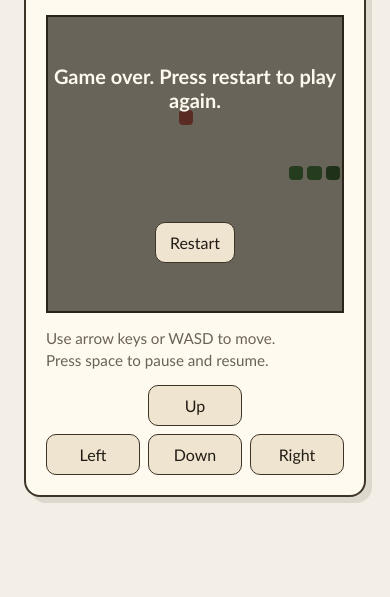
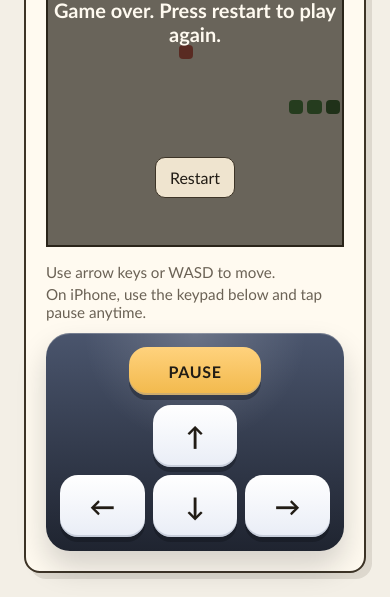
Before and after one commit to VARUN-KUMAR-NALLAMOTHU/snake-game, a plain HTML site: page index.html in a window 390 px wide. Shown: the part 258-855 px from the top of the page. Drawn offline with Linux system fonts and the light colour scheme.

Commit message:
update
fixed minor issues

```diff
--- a/index.html
+++ b/index.html
@@ -41,17 +41,40 @@
           </div>
         </div>
 
-        <div class="controls-copy">
-          <p>Use arrow keys or WASD to move.</p>
-          <p>Press space to pause and resume.</p>
-        </div>
+        <section class="keyboard" aria-label="iPhone keypad controls">
+          <div class="controls-copy keyboard__copy">
+            <p>Use arrow keys or WASD to move.</p>
+            <p>On iPhone, use the keypad below and tap pause anytime.</p>
+          </div>
 
-        <div class="controls" aria-label="Touch controls">
-          <button data-direction="up" class="control control--up" type="button">Up</button>
-          <button data-direction="left" class="control control--left" type="button">Left</button>
-          <button data-direction="down" class="control control--down" type="button">Down</button>
-          <button data-direction="right" class="control control--right" type="button">Right</button>
-        </div>
+          <div class="keyboard__shell">
+            <div class="keyboard__top-row">
+              <button
+                data-action="pause"
+                class="key key--wide key--secondary"
+                type="button"
+                aria-label="Pause or resume"
+              >
+                Pause
+              </button>
+            </div>
+
+            <div class="controls" aria-label="Touch controls">
+              <button data-direction="up" class="key control control--up" type="button" aria-label="Move up">
+                ↑
+              </button>
+              <button data-direction="left" class="key control control--left" type="button" aria-label="Move left">
+                ←
+              </button>
+              <button data-direction="down" class="key control control--down" type="button" aria-label="Move down">
+                ↓
+              </button>
+              <button data-direction="right" class="key control control--right" type="button" aria-label="Move right">
+                →
+              </button>
+            </div>
+          </div>
+        </section>
       </section>
     </main>
 
--- a/src/main.js
+++ b/src/main.js
@@ -26,6 +26,7 @@ const overlayText = document.querySelector("#overlay-text");
 const restartButton = document.querySelector("#restart-button");
 const overlayButton = document.querySelector("#overlay-button");
 const controlButtons = document.querySelectorAll("[data-direction]");
+const actionButtons = document.querySelectorAll("[data-action]");
 
 let state = createInitialState();
 let timerId = null;
@@ -40,6 +41,11 @@ overlayButton.addEventListener("click", restartGame);
 controlButtons.forEach((button) => {
   button.addEventListener("click", () => {
     state = queueDirection(state, button.dataset.direction);
+  });
+});
+actionButtons.forEach((button) => {
+  button.addEventListener("click", () => {
+    handlePauseToggle();
   });
 });
 
@@ -121,13 +127,7 @@ function handleKeydown(event) {
       return;
     }
     event.preventDefault();
-    state = togglePause(state);
-    if (state.isPaused) {
-      stopLoop();
-    } else if (!state.isGameOver) {
-      startLoop();
-    }
-    render();
+    handlePauseToggle();
     return;
   }
 
@@ -144,6 +144,16 @@ function toIndex(position) {
   return position.y * GRID_SIZE + position.x;
 }
 
+function handlePauseToggle() {
+  state = togglePause(state);
+  if (state.isPaused) {
+    stopLoop();
+  } else if (!state.isGameOver) {
+    startLoop();
+  }
+  render();
+}
+
 function isInteractiveElement(target) {
   return target instanceof HTMLElement &&
     (target.matches("button, input, select, textarea, a") ||
--- a/styles.css
+++ b/styles.css
@@ -11,6 +11,10 @@
   --muted: #6b6255;
   --button: #efe4cf;
   --button-active: #e3d4b8;
+  --keyboard-frame: #1f2430;
+  --keyboard-surface: #31394a;
+  --keyboard-key: linear-gradient(180deg, #ffffff 0%, #e9edf6 100%);
+  --keyboard-key-shadow: rgba(12, 15, 22, 0.34);
 }
 
 * {
@@ -130,7 +134,7 @@ h1 {
 }
 
 .button,
-.control {
+.key {
   border: 1px solid var(--border);
   border-radius: 10px;
   background: var(--button);
@@ -141,7 +145,7 @@ h1 {
 }
 
 .button:active,
-.control:active {
+.key:active {
   background: var(--button-active);
 }
 
@@ -153,10 +157,68 @@ h1 {
   margin: 4px 0;
 }
 
+.keyboard {
+  margin-top: 16px;
+}
+
+.keyboard__copy {
+  margin: 0 0 12px;
+}
+
+.keyboard__shell {
+  border-radius: 24px;
+  padding: 14px;
+  background:
+    radial-gradient(circle at top, rgba(255, 255, 255, 0.18), transparent 42%),
+    linear-gradient(180deg, #4a556d 0%, var(--keyboard-frame) 100%);
+  box-shadow:
+    inset 0 1px 0 rgba(255, 255, 255, 0.24),
+    0 16px 30px rgba(17, 20, 28, 0.18);
+}
+
+.keyboard__top-row {
+  display: flex;
+  justify-content: center;
+  margin-bottom: 10px;
+}
+
 .controls {
   display: grid;
   grid-template-columns: repeat(3, minmax(0, 1fr));
   gap: 8px;
+}
+
+.key {
+  border: 0;
+  border-radius: 18px;
+  background: var(--keyboard-key);
+  box-shadow:
+    0 5px 0 var(--keyboard-key-shadow),
+    inset 0 -2px 0 rgba(134, 147, 168, 0.35);
+  min-height: 62px;
+  font-size: 1.6rem;
+  font-weight: 700;
+  touch-action: manipulation;
+  user-select: none;
+}
+
+.key:active {
+  transform: translateY(3px);
+  box-shadow:
+    0 2px 0 var(--keyboard-key-shadow),
+    inset 0 -1px 0 rgba(134, 147, 168, 0.24);
+}
+
+.key--wide {
+  min-height: 48px;
+  min-width: 132px;
+  font-size: 1rem;
+  letter-spacing: 0.04em;
+  text-transform: uppercase;
+}
+
+.key--secondary {
+  background: linear-gradient(180deg, #ffd27d 0%, #f2b94c 100%);
 }
 
 .control--up {
@@ -176,7 +238,7 @@ h1 {
 }
 
 @media (min-width: 700px) {
-  .controls {
+  .keyboard {
     display: none;
   }
 }
```
